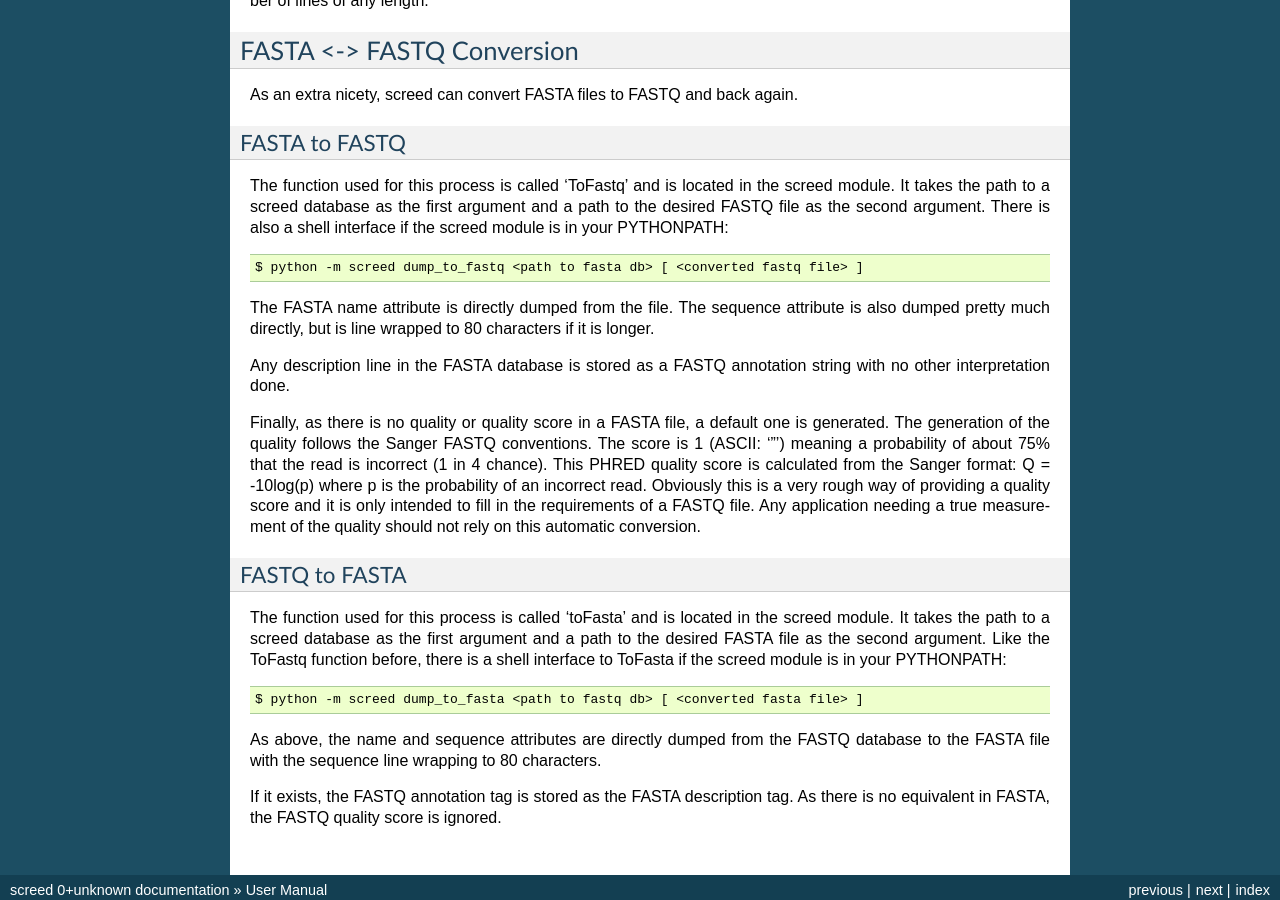
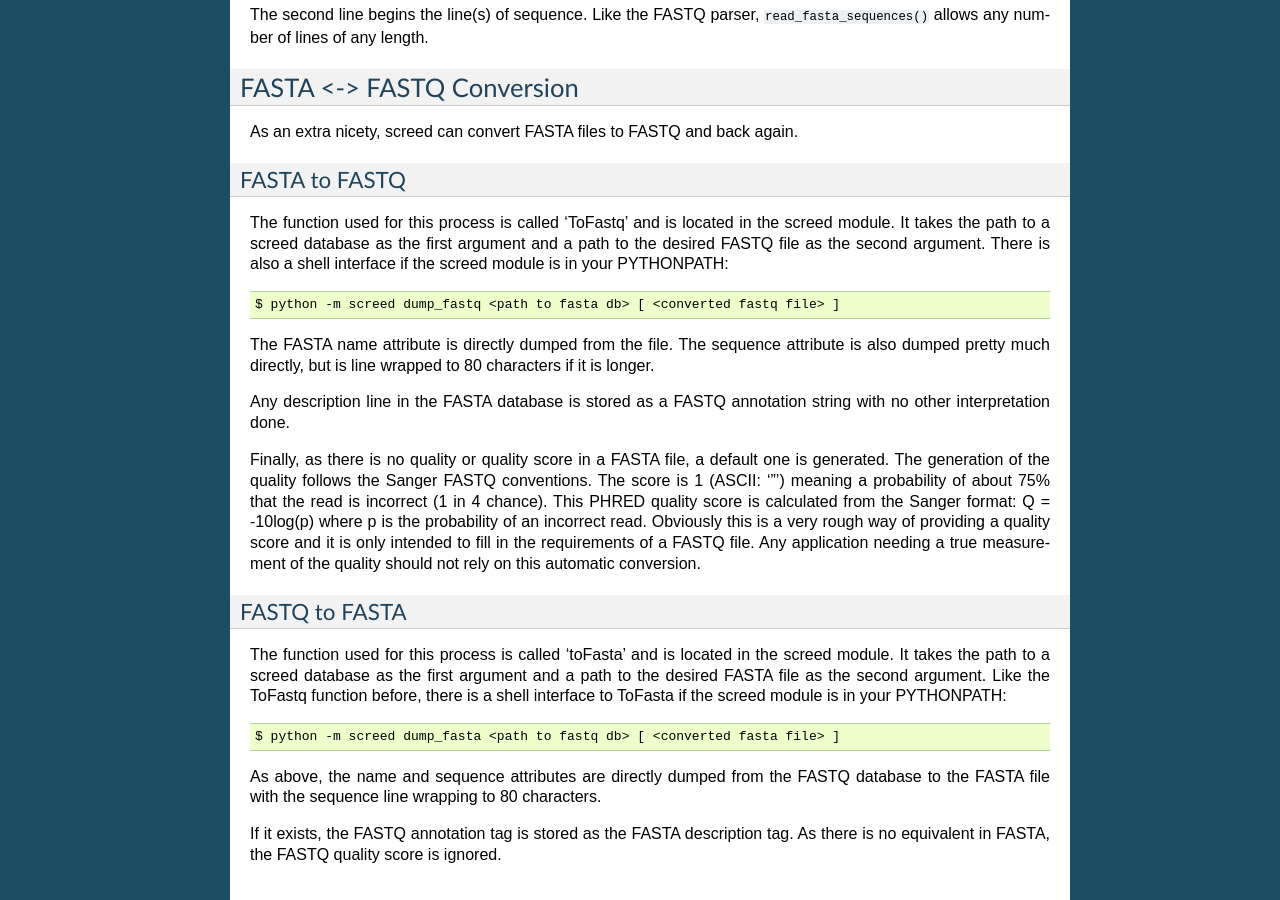
Before and after one commit to dib-lab/screed, a Sphinx documentation site: the page built from doc/screed.rst, in a window 1280 px wide and 900 px high, scrolled down 4019 px. Built offline with Sphinx 7.4.7, drawn with Linux system fonts in a browser that asks for light colours; some of the changed text lies outside the part shown.

Commit message:
Address @ctb comments

```diff
--- a/doc/screed.rst
+++ b/doc/screed.rst
@@ -250,7 +253,7 @@
 argument. There is also a shell interface if the screed module is in
 your PYTHONPATH::
 
-    $ python -m screed dump_to_fastq <path to fasta db> [ <converted fastq file> ]
+    $ python -m screed dump_fastq <path to fasta db> [ <converted fastq file> ]
 
 The FASTA name attribute is directly dumped from the file. The
 sequence attribute is also dumped pretty much directly, but is line
@@ -279,7 +282,7 @@
 argument. Like the ToFastq function before, there is a shell interface
 to ToFasta if the screed module is in your PYTHONPATH::
 
-    $ python -m screed dump_to_fasta <path to fastq db> [ <converted fasta file> ]
+    $ python -m screed dump_fasta <path to fastq db> [ <converted fasta file> ]
 
 As above, the name and sequence attributes are directly dumped from
 the FASTQ database to the FASTA file with the sequence line wrapping
```
Also changed, not shown: other parts of doc/screed.rst (+3 -0 lines).
